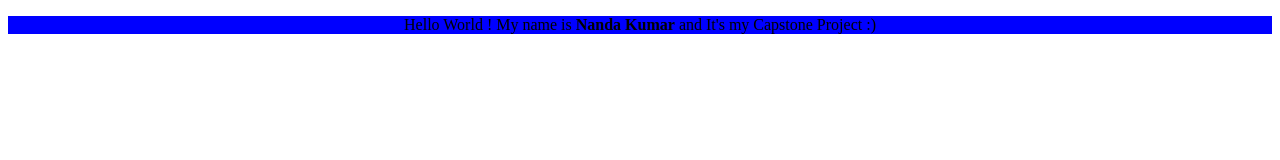
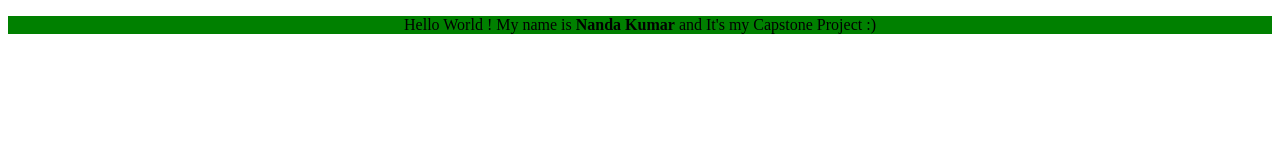
Before and after one commit to NANDA-KUMAR-THIAGARAJAN/Udacity_DevOps_Capstone_project, a plain HTML site: page index.html in a window 1280 px wide. Drawn offline with Linux system fonts and the light colour scheme.

Commit message:
Update index.html

```diff
--- a/index.html
+++ b/index.html
@@ -4,6 +4,6 @@
 	<title>Udacity Cloud DevOps Engineer Nanodegree Program</title>
 </head>
 <body>
-	<p style="background-color: blue; text-align: center">Hello World ! My name is <strong>Nanda Kumar</strong> and It's my Capstone Project :) </p>
+	<p style="background-color: green; text-align: center">Hello World ! My name is <strong>Nanda Kumar</strong> and It's my Capstone Project :) </p>
 </body>
 </html>
```
